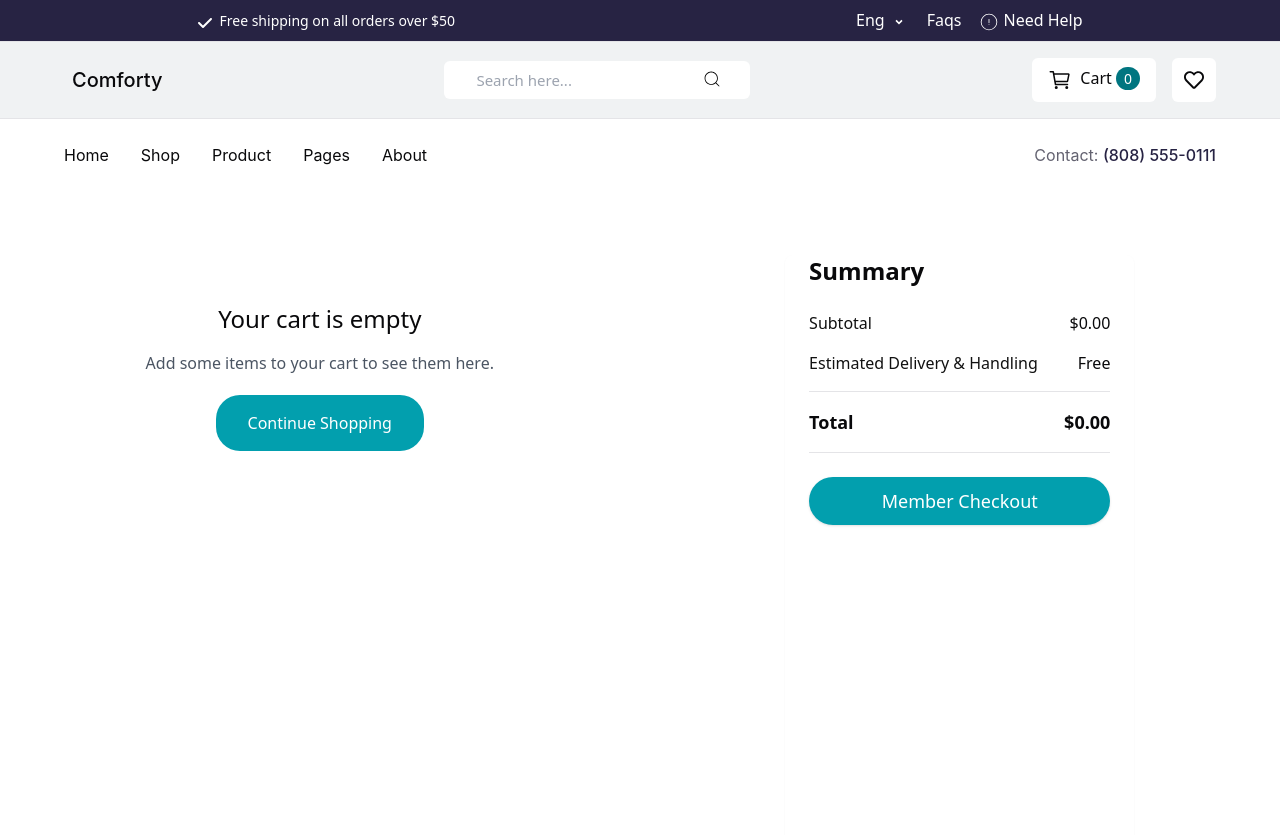
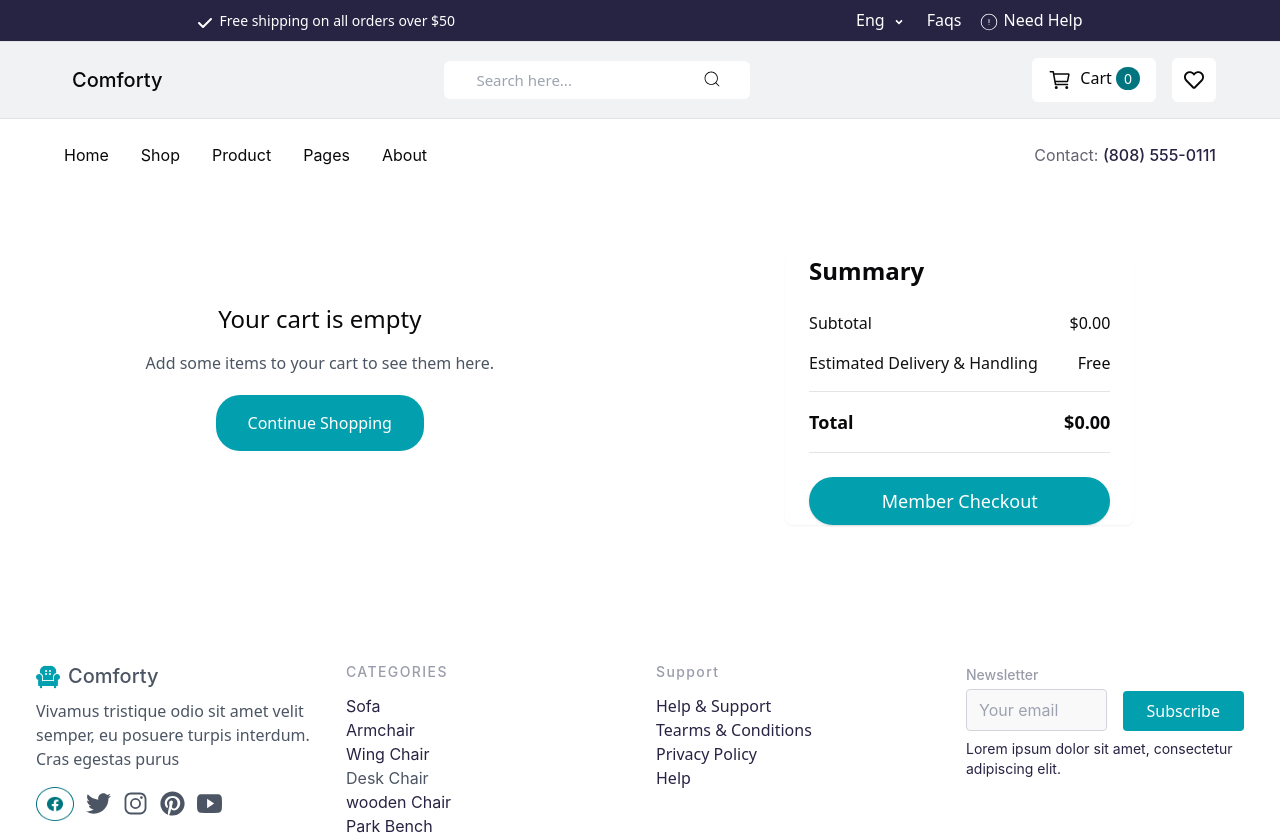
Before and after one commit to hooriyaa/e-commerce-website, a Next.js app: page /cart in a window 1280 px wide. Shown: the top 835 px of the page. Built offline with nearby package versions, Linux system fonts and the light colour scheme.

Commit message:
push_changes

```diff
--- a/src/app/cart/page.tsx
+++ b/src/app/cart/page.tsx
@@ -9,8 +9,8 @@ export default function Cart() {
 
   if (cart.length === 0) {
     return (
-      <main className="flex justify-around ml-auto w-[890px] sm:w-full  pt-16">
-        <div className="min-h-screen flex flex-col items-center mt-12">
+      <main className="flex justify-around ml-auto w-[890px] sm:w-full pt-16 pb-20">
+        <div className="flex flex-col items-center mt-12 ">
           <h2 className="text-2xl font-medium mb-4">Your cart is empty</h2>
           <p className="text-gray-600">
             Add some items to your cart to see them here.
@@ -27,7 +27,7 @@ export default function Cart() {
 
   return (
     <>
-      <section className="min-h-screen bg-gray-50 flex justify-center pt-10 text-[Inter] w-[890px] lg:w-full">
+      <section className="max-h-7xl bg-gray-50 flex justify-center pt-10 text-[Inter] w-[890px] lg:w-full pb-24">
         <main className="container mx-auto px-4 lg:px-20">
           <div className="grid grid-cols-1 lg:grid-cols-3 gap-10">
             {/* Bag Section */}
--- a/src/app/layout.tsx
+++ b/src/app/layout.tsx
@@ -36,7 +36,8 @@ export default function RootLayout({
         className={`${geistSans.variable} ${geistMono.variable} antialiased`}
       >
         <CartProvider>
-          <main className="bg-background sm:w-full w-[893px]">
+          <div className="max-w-7xl mx-auto max-h-fit">
+          <main className="bg-background sm:w-full w-[893px] ">
             <TopBar />
           </main>
           <Navbar />
@@ -44,6 +45,7 @@ export default function RootLayout({
           {children}
           <Footer />
           <ToastContainer />
+          </div>
         </CartProvider>
       </body>
     </html>
--- a/src/app/page.tsx
+++ b/src/app/page.tsx
@@ -7,7 +7,7 @@ import TopFeatures from "@/components/topFeatures";
 
 export default function Home() {
   return (
-    <div>
+    <div className="max-w-7xl mx-auto ">
      <Hero/>
      <Companylogo/>
      <TopFeatures/>
```
